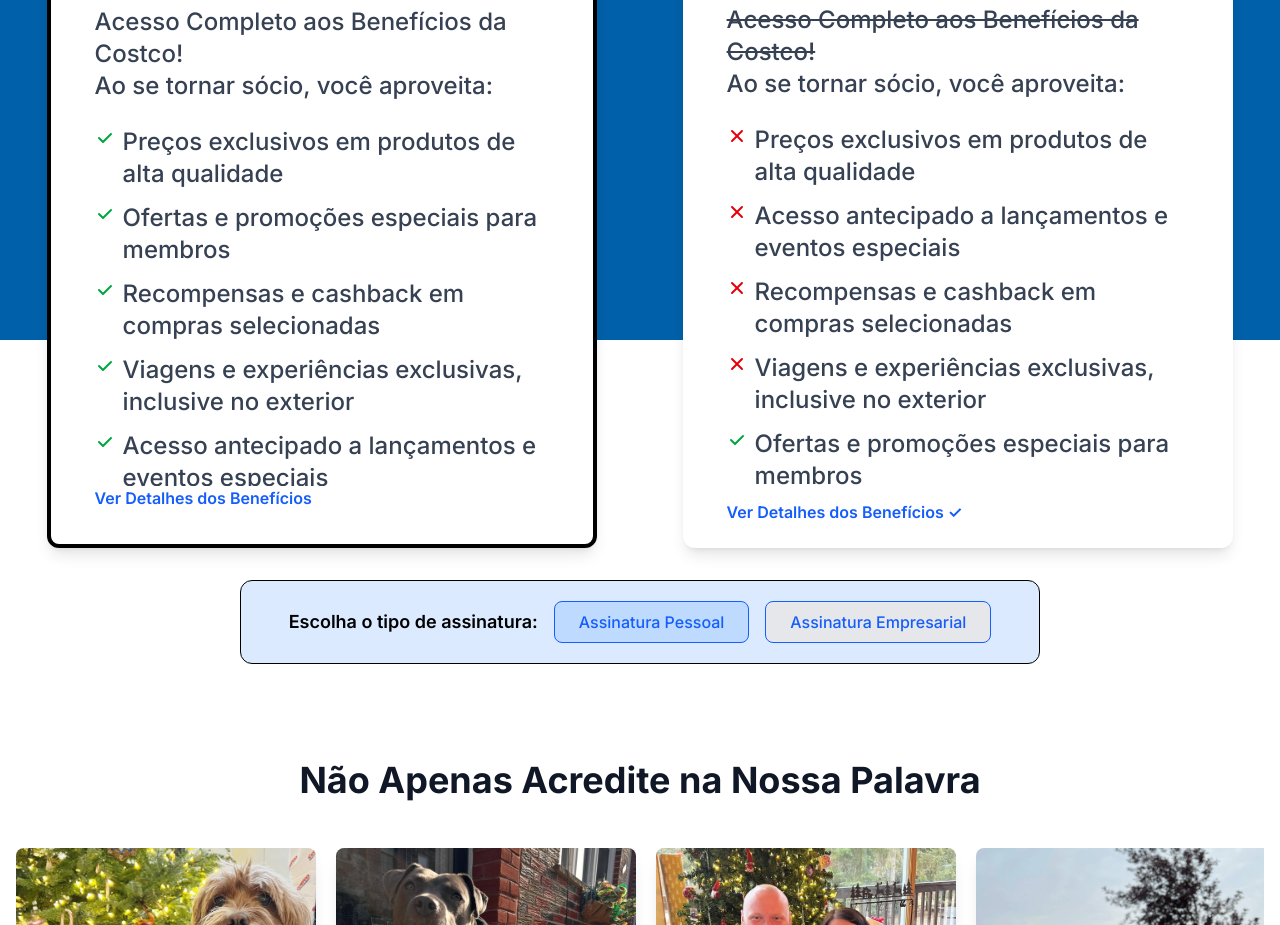
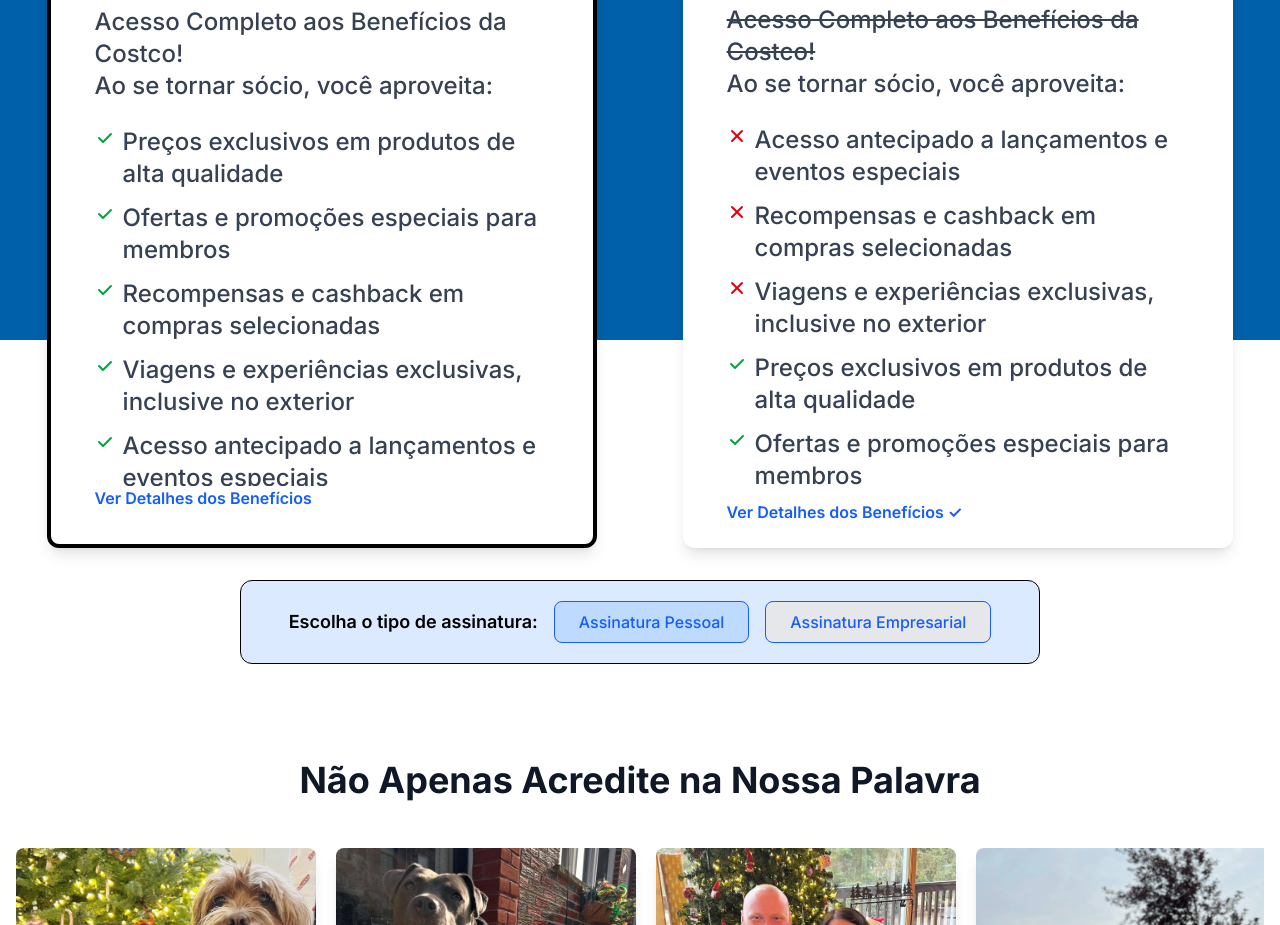
Before and after one commit to kadsnandjsaif/kkk, a Next.js app: page / in a window 1280 px wide. Shown: the part 2340-3265 px from the top of the page. Built offline with nearby package versions, Linux system fonts and the light colour scheme.

Commit message:
комит посвященный галочкам и крестикам

```diff
--- a/src/components/MembershipSelector.tsx
+++ b/src/components/MembershipSelector.tsx
@@ -74,19 +74,17 @@
       button: 'Começa a economizar e ganhar',
       benefits: {
         collapsed: [
-             'Preços exclusivos em produtos de alta qualidade',
+
            ' Acesso antecipado a lançamentos e eventos especiais',
 
              'Recompensas e cashback em compras selecionadas',
            'Viagens e experiências exclusivas, inclusive no exterior',
+            'Preços exclusivos em produtos de alta qualidade',
             "Ofertas e promoções especiais para membros"
 
         ],
         expanded: [
-          {
-            title: 'Preços exclusivos em produtos de alta qualidade',
-            description: 'Até $1.250 em compras elegíveis da Costco e Costco Travel. Aplicam-se Termos e Condições.'
-          },
+
            {
             title: ' Acesso antecipado a lançamentos e eventos especiais',
             description: 'Compre em todas as lojas Costco e online em Costco.com'
@@ -98,6 +96,10 @@
           {
             title:'Viagens e experiências exclusivas, inclusive no exterior',
             description: 'Benefícios executivos e descontos em serviços selecionados da Costco'
+          },
+          {
+            title: 'Preços exclusivos em produtos de alta qualidade',
+            description: 'Até $1.250 em compras elegíveis da Costco e Costco Travel. Aplicam-se Termos e Condições.'
           },
 
           {
@@ -173,7 +175,7 @@
   // Функция для отображения иконки в правой карточке
   const renderRightCardIcon = (index: number) => {
     // Для правой карточки: первые 4 пункта - крестики, остальные - галочки
-    if (index < 4) {
+    if (index < 3) {
       return <CrossIcon />;
     } else {
       return <CheckIcon />;
```
